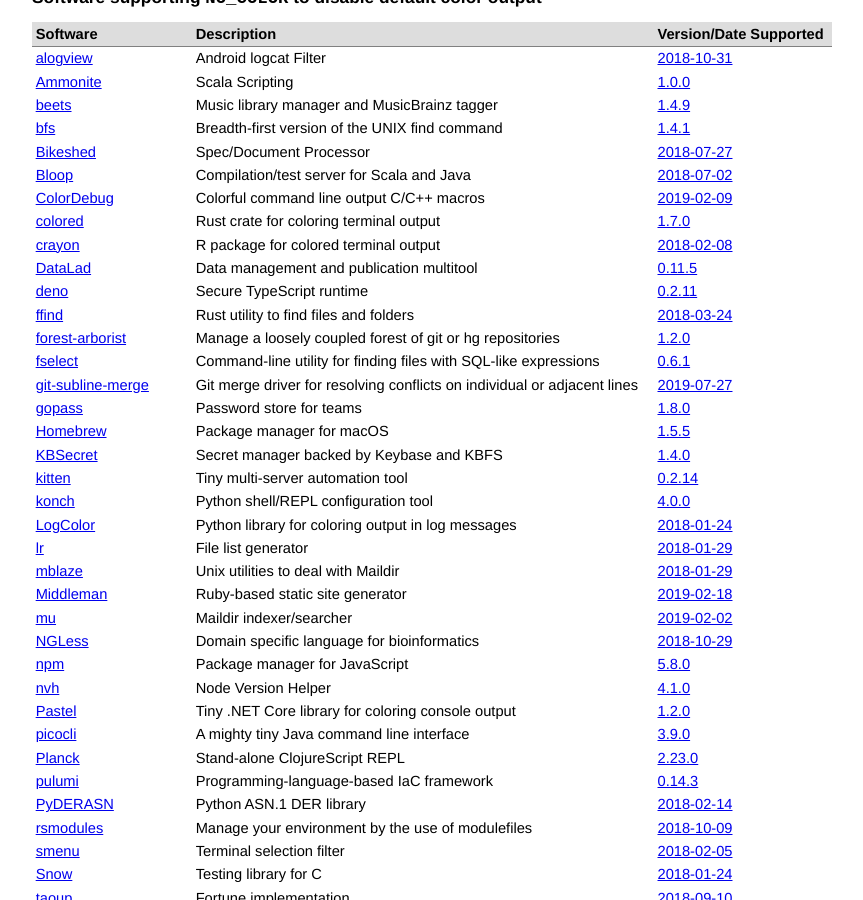
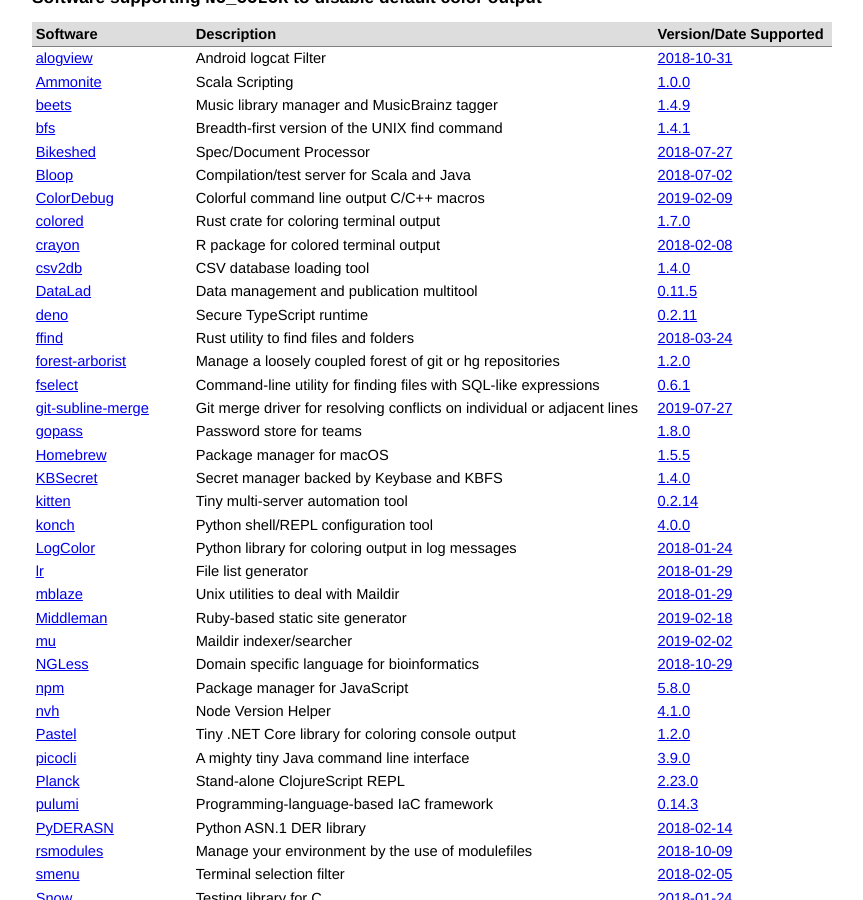
Before and after one commit to jcs/no_color, a Jekyll site: the page built from index.md, in a window 1280 px wide and 900 px high, scrolled down 411 px. Shown: the whole window, without its empty margins (208-1071 px from the left). Built offline with Jekyll 4.4.1, drawn with Linux system fonts in a browser that asks for light colours; our own code applies the rules of GitHub Pages for plain Markdown files.

Commit message:
Added csv2db to list of supported NO_COLOR tools

```diff
--- a/index.md
+++ b/index.md
@@ -46,6 +46,7 @@ and submit a pull request.
 | [ColorDebug](https://github.com/roboticslab-uc3m/color-debug) | Colorful command line output C/C++ macros | [2019-02-09](https://github.com/roboticslab-uc3m/color-debug/commit/2e2a5bf5a202228985612008967fb63ba8be53d8) |
 | [colored](https://github.com/mackwic/colored) | Rust crate for coloring terminal output | [1.7.0](https://github.com/mackwic/colored/blob/master/CHANGELOG.md#170-january-2019) |
 | [crayon](https://github.com/r-lib/crayon) | R package for colored terminal output | [2018-02-08](https://github.com/r-lib/crayon/commit/700800135d04408bf1c99426b3fec9a4073b8a97) |
+| [csv2db](https://csv2db.github.io/) | CSV database loading tool | [1.4.0](https://github.com/csv2db/csv2db/releases/tag/v1.4.0) |
 | [DataLad](https://www.datalad.org/) | Data management and publication multitool | [0.11.5](https://github.com/datalad/datalad/releases/tag/0.11.5) |
 | [deno](https://github.com/denoland/deno) | Secure TypeScript runtime | [0.2.11](https://github.com/denoland/deno/releases/tag/v0.2.11) |
 | [ffind](https://github.com/josephscade/ffind) | Rust utility to find files and folders | [2018-03-24](https://github.com/josephscade/ffind/commit/fec4aa6101f2b3d6d5b06df640e299d0b1fbb190) |
```
